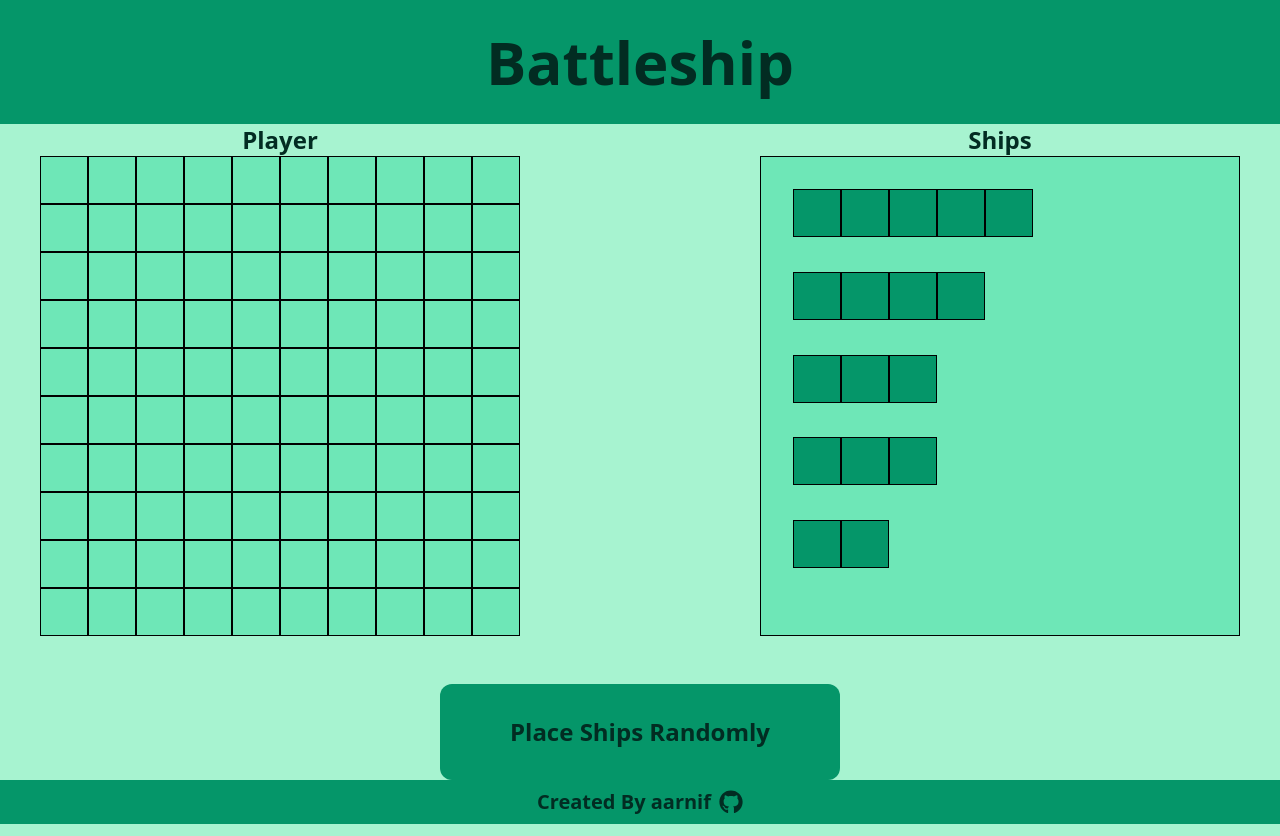
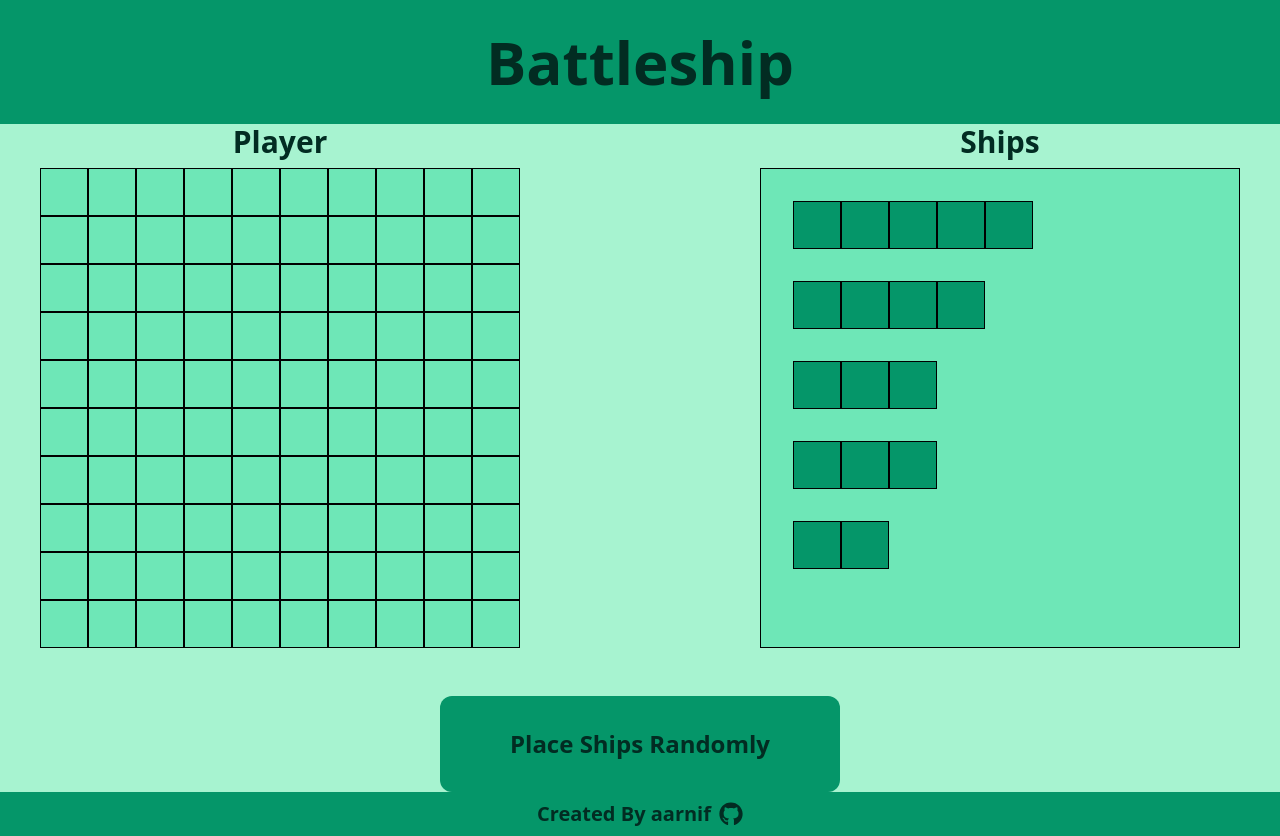
Before and after one commit to aarnif/battleship, a React (Vite) app: page / in a window 1280 px wide. Built offline with nearby package versions, Linux system fonts and the light colour scheme.

Commit message:
Update titles in gameboard and ship container

```diff
--- a/src/components/GameBoard.jsx
+++ b/src/components/GameBoard.jsx
@@ -94,7 +94,7 @@ const GameBoard = ({
       className="relative flex flex-col items-center"
       style={{ zIndex: playerName === "Player" && 10 }}
     >
-      <h2 className="text-2xl font-bold">{playerName}</h2>
+      <h2 className="mb-2 text-3xl font-bold">{playerName}</h2>
       <div
         style={{
           display: "grid",
--- a/src/components/PlaceShips.jsx
+++ b/src/components/PlaceShips.jsx
@@ -127,7 +127,7 @@ const ShipPlacementBoard = ({
         duration: animationTransitionTime,
       }}
     >
-      <h2 className="text-2xl font-bold">{playerName}</h2>
+      <h2 className="mb-2 text-3xl font-bold">{playerName}</h2>
       <div
         style={{
           display: "grid",
@@ -182,12 +182,12 @@ const ShipsContainer = ({ shipTypes, shipNames, handleDragStart }) => {
         duration: animationTransitionTime,
       }}
     >
-      <h2 className="text-2xl font-bold">Ships</h2>
+      <h2 className="mb-2 text-3xl font-bold">Ships</h2>
       <div className="w-[480px] h-[480px] p-8 flex flex-col items-start border border-black bg-cell">
         {unPlacedShips.map((ship) => (
           <div
             key={ship.name}
-            className="flex-grow flex hover:cursor-pointer group"
+            className="mb-8 flex hover:cursor-pointer group"
             draggable={true}
             onDragStart={(e) => handleDragStart(e, ship)}
           >
```
